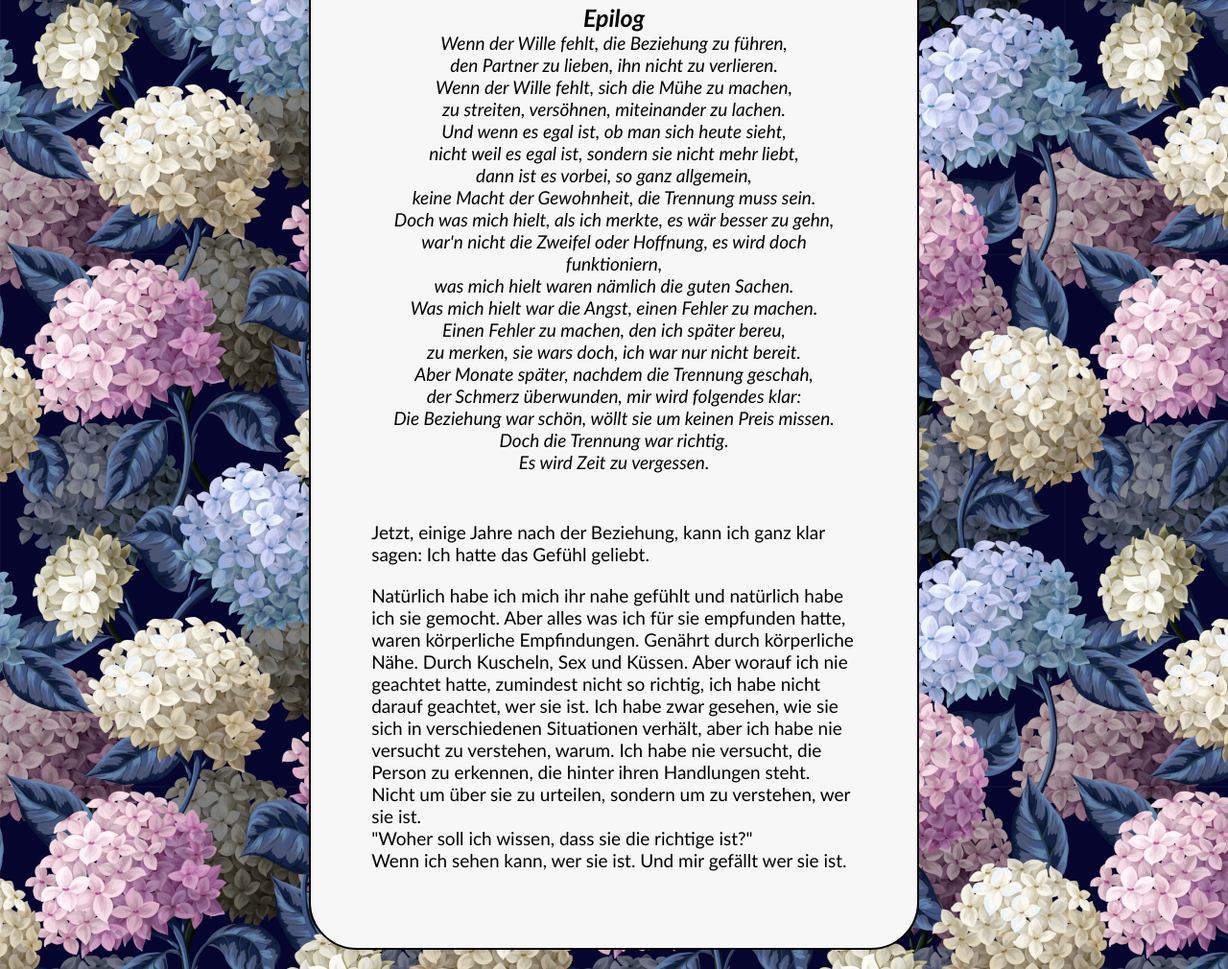
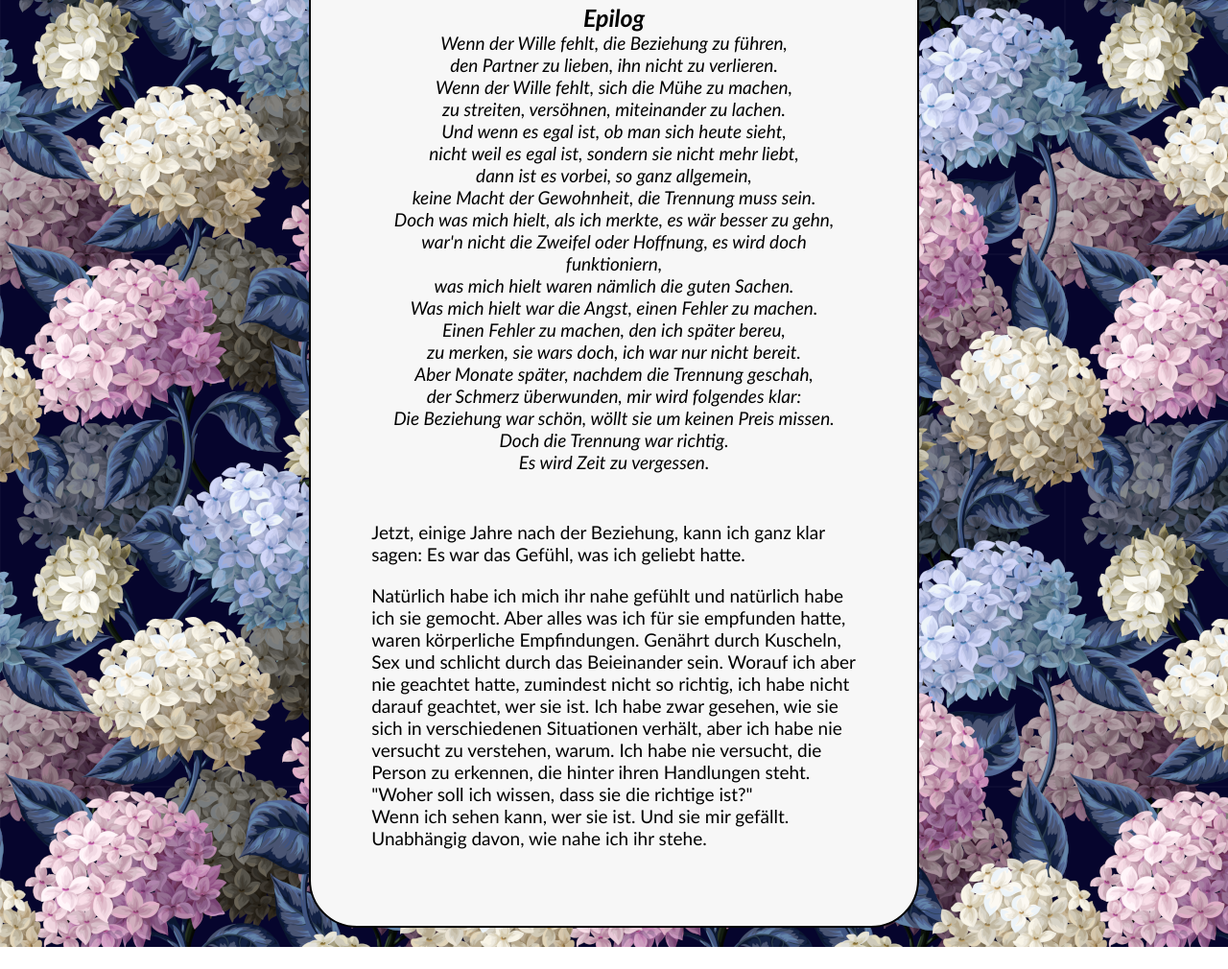
Before and after one commit to SuppenGeist/SuppenGeist.github.io, a plain HTML site: page 2017_11/gedicht/index.html in a window 1280 px wide. Shown: the part 2510-3520 px from the top of the page at 96% size. After the commit the page ends 3497 px from the top, so only its background shows below. Drawn offline with Linux system fonts and the light colour scheme.

Commit message:
Finalize Gedicht

```diff
--- a/2017_11/gedicht/index.html
+++ b/2017_11/gedicht/index.html
@@ -138,19 +138,20 @@
                     Es wird Zeit zu vergessen.
                 </p>
                 <div class="text" style="margin-top: 50px">
-                    Jetzt, einige Jahre nach der Beziehung, kann ich ganz klar sagen: Ich hatte das Gefühl geliebt.
+                    Jetzt, einige Jahre nach der Beziehung, kann ich ganz klar sagen: Es war das Gefühl, was ich geliebt
+                    hatte.
                 </div>
                 <div class="text" style="margin-top: 20px">
                     Natürlich habe ich mich ihr nahe gefühlt und natürlich habe ich sie gemocht. Aber alles was ich für
-                    sie empfunden hatte, waren körperliche Empfindungen. Genährt durch körperliche Nähe. Durch Kuscheln,
-                    Sex und Küssen. Aber worauf ich nie geachtet hatte, zumindest nicht so richtig, ich habe nicht
+                    sie empfunden hatte, waren körperliche Empfindungen. Genährt durch Kuscheln,
+                    Sex und schlicht durch das Beieinander sein. Worauf ich aber nie geachtet hatte, zumindest nicht so
+                    richtig, ich habe nicht
                     darauf
                     geachtet, wer sie ist. Ich habe zwar gesehen, wie sie sich in verschiedenen Situationen
                     verhält, aber ich habe nie versucht zu verstehen, warum. Ich habe nie versucht, die Person zu
-                    erkennen, die hinter ihren Handlungen steht. Nicht um über sie zu urteilen,
-                    sondern um zu verstehen, wer sie ist.<br>
+                    erkennen, die hinter ihren Handlungen steht.<br>
                     "Woher soll ich wissen, dass sie die richtige ist?"<br>
-                    Wenn ich sehen kann, wer sie ist. Und mir gefällt wer sie ist.
+                    Wenn ich sehen kann, wer sie ist. Und sie mir gefällt. Unabhängig davon, wie nahe ich ihr stehe.
                 </div>
             </div>
         </div>
```
